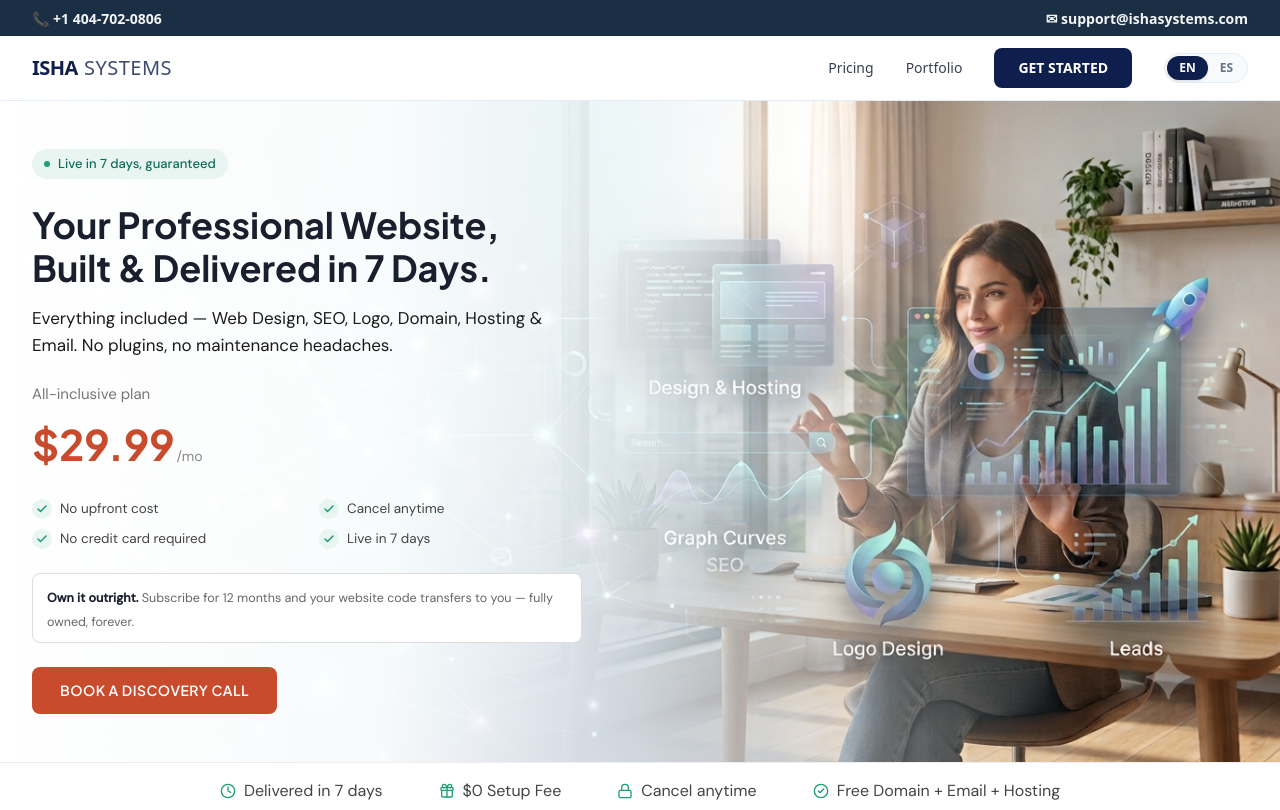
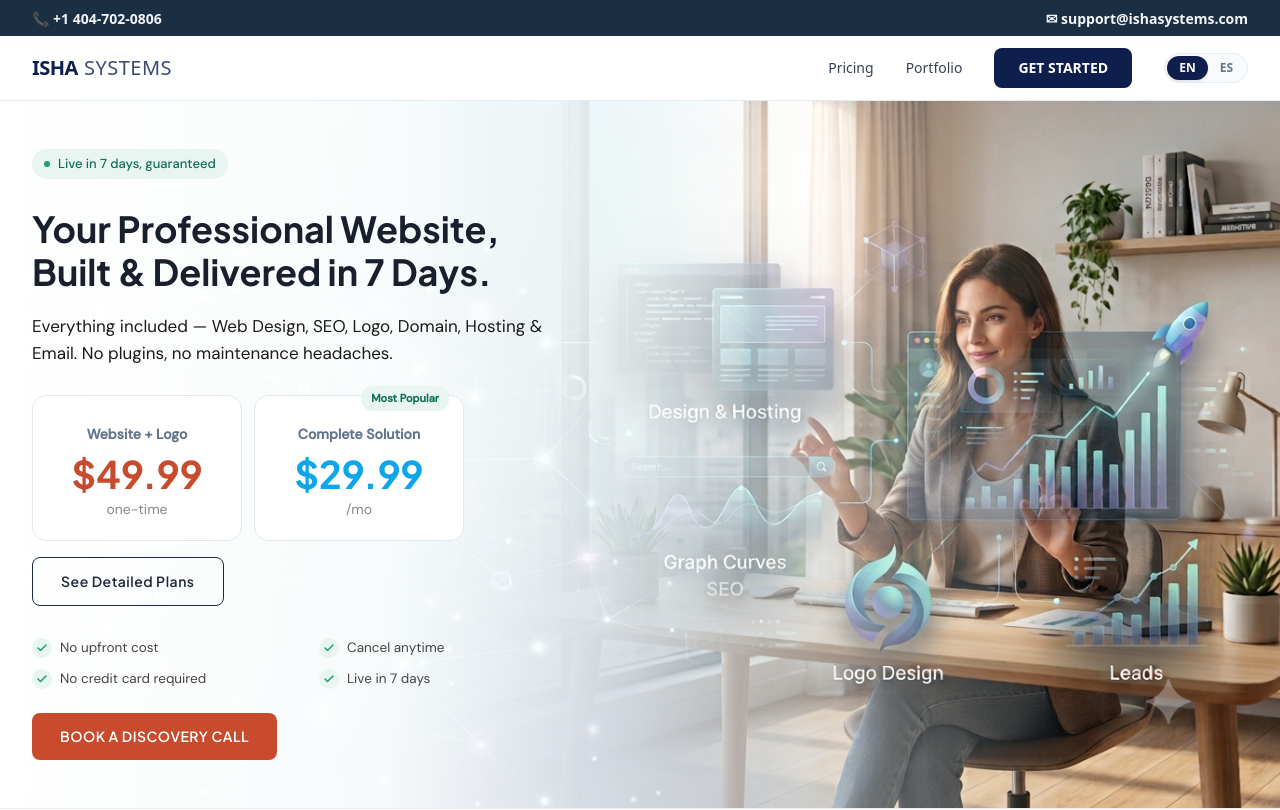
Before and after one commit to kalpeshtawde/ishasystems, a React (Vite) app: page / in a window 1280 px wide. Shown: the top 810 px of the page. Built offline with nearby package versions, Linux system fonts and the light colour scheme.

Commit message:
improved hero section

```diff
--- a/src/i18n.tsx
+++ b/src/i18n.tsx
@@ -20,7 +20,8 @@
       heroBadgeNew: 'Live in 7 days, guaranteed',
       heroHeadlineNew: 'Your Professional Website, Built & Delivered in 7 Days.',
       heroSubheadlineNew: 'Everything included — Web Design, SEO, Logo, Domain, Hosting & Email. No plugins, no maintenance headaches.',
-      heroPricingLabel: 'All-inclusive plan',
+      heroPricingLabel: 'Starting at',
+      heroSeeAllPlans: 'See all plans',
       heroPricePerMo: '/mo',
       heroBullet1: 'No upfront cost',
       heroBullet2: 'Cancel anytime',
@@ -445,7 +446,8 @@
       heroBadgeNew: 'En línea en 7 días, garantizado',
       heroHeadlineNew: 'Tu Sitio Web Profesional, Creado y Entregado en 7 Días.',
       heroSubheadlineNew: 'Todo incluido — Diseño Web, SEO, Logo, Dominio, Alojamiento y Correo. Sin plugins, sin dolores de cabeza de mantenimiento.',
-      heroPricingLabel: 'Plan todo incluido',
+      heroPricingLabel: 'Desde',
+      heroSeeAllPlans: 'Ver todos los planes',
       heroPricePerMo: '/mes',
       heroBullet1: 'Sin costo inicial',
       heroBullet2: 'Cancela cuando quieras',
--- a/src/pages/Home.tsx
+++ b/src/pages/Home.tsx
@@ -18,7 +18,7 @@
           style={{
             backgroundImage: 'url(/hero-bg.png)',
             backgroundSize: 'cover',
-            backgroundPosition: 'center right',
+            backgroundPosition: 'right 35%',
             backgroundRepeat: 'no-repeat'
           }}
         />
@@ -45,7 +45,7 @@
               background: '#e8f5f0',
               borderRadius: '20px',
               padding: '5px 12px',
-              marginBottom: '24px',
+              marginBottom: '28px',
               width: 'fit-content'
             }}>
               <div style={{ width: '6px', height: '6px', background: '#1D9E75', borderRadius: '50%' }} />
@@ -59,7 +59,7 @@
               fontSize: '36px',
               lineHeight: 1.2,
               color: '#1a1f2e',
-              marginBottom: '16px'
+              marginBottom: '20px'
             }}>
               {t.home.heroHeadlineNew}
             </h1>
@@ -70,20 +70,108 @@
               fontSize: '17px',
               color: '#1a1a1a',
               lineHeight: 1.6,
-              marginBottom: '24px'
+              marginBottom: '28px'
             }}>
               {t.home.heroSubheadlineNew}
             </p>
 
             {/* Pricing */}
-            <div style={{ marginBottom: '24px' }}>
-              <div style={{ fontFamily: 'DM Sans, sans-serif', fontSize: '15px', color: '#777777', marginBottom: '6px' }}>
-                {t.home.heroPricingLabel}
+            <div style={{ marginBottom: '32px' }}>
+              {/* Two Mini Pricing Cards */}
+              <div style={{ display: 'flex', flexWrap: 'wrap', gap: '12px', marginBottom: '16px' }}>
+                {/* Card 1 — Website + Logo */}
+                <div style={{
+                  flex: '1 1 160px',
+                  maxWidth: '210px',
+                  minHeight: '130px',
+                  background: '#ffffff',
+                  border: '1px solid #e2e8f0',
+                  borderRadius: '14px',
+                  padding: '20px',
+                  paddingTop: '28px',
+                  textAlign: 'center',
+                  display: 'flex',
+                  flexDirection: 'column',
+                  justifyContent: 'flex-start'
+                }}>
+                  <div style={{ fontFamily: 'DM Sans, sans-serif', fontSize: '14px', fontWeight: 600, color: '#64748b', marginBottom: '10px' }}>
+                    Website + Logo
+                  </div>
+                  <div style={{ fontFamily: 'Plus Jakarta Sans, sans-serif', fontSize: '38px', fontWeight: 700, color: '#C84B2D', lineHeight: 1 }}>
+                    $49.99
+                  </div>
+                  <div style={{ fontFamily: 'DM Sans, sans-serif', fontSize: '14px', color: '#888888', marginTop: '6px' }}>
+                    one-time
+                  </div>
+                </div>
+
+                {/* Card 2 — Complete Solution */}
+                <div style={{
+                  flex: '1 1 160px',
+                  maxWidth: '210px',
+                  minHeight: '130px',
+                  background: '#ffffff',
+                  border: '1px solid #e2e8f0',
+                  borderRadius: '14px',
+                  padding: '20px',
+                  paddingTop: '28px',
+                  textAlign: 'center',
+                  position: 'relative',
+                  display: 'flex',
+                  flexDirection: 'column',
+                  justifyContent: 'flex-start'
+                }}>
+                  {/* Most Popular Badge */}
+                  <div style={{
+                    position: 'absolute',
+                    top: '-10px',
+                    right: '14px',
+                    background: '#e8f5f0',
+                    color: '#0F6E56',
+                    fontSize: '11px',
+                    fontWeight: 600,
+                    fontFamily: 'DM Sans, sans-serif',
+                    padding: '4px 10px',
+                    borderRadius: '12px'
+                  }}>
+                    Most Popular
+                  </div>
+                  <div style={{ fontFamily: 'DM Sans, sans-serif', fontSize: '14px', fontWeight: 600, color: '#64748b', marginBottom: '10px' }}>
+                    Complete Solution
+                  </div>
+                  <div style={{ fontFamily: 'Plus Jakarta Sans, sans-serif', fontSize: '38px', fontWeight: 700, color: '#0ea5e9', lineHeight: 1 }}>
+                    $29.99
+                  </div>
+                  <div style={{ fontFamily: 'DM Sans, sans-serif', fontSize: '14px', color: '#888888', marginTop: '6px' }}>
+                    {t.home.heroPricePerMo}
+                  </div>
+                </div>
               </div>
-              <div style={{ display: 'flex', alignItems: 'baseline', gap: '2px' }}>
-                <span style={{ fontFamily: 'Plus Jakarta Sans, sans-serif', fontSize: '42px', fontWeight: 700, color: '#C84B2D' }}>$29.99</span>
-                <span style={{ fontFamily: 'DM Sans, sans-serif', fontSize: '14px', color: '#888888' }}>{t.home.heroPricePerMo}</span>
-              </div>
+
+              <button
+                onClick={() => setCurrentTab('pricing')}
+                style={{
+                  background: 'transparent',
+                  color: '#1e293b',
+                  fontFamily: 'Plus Jakarta Sans, sans-serif',
+                  fontWeight: 600,
+                  fontSize: '14px',
+                  letterSpacing: '0.5px',
+                  padding: '13px 28px',
+                  borderRadius: '8px',
+                  border: '1px solid #1e293b',
+                  cursor: 'pointer',
+                  transition: 'all 0.2s ease'
+                }}
+                onMouseEnter={(e) => {
+                  e.currentTarget.style.background = '#f1f5f9';
+                }}
+                onMouseLeave={(e) => {
+                  e.currentTarget.style.background = 'transparent';
+                }}
+              >
+                See Detailed Plans
+              </button>
             </div>
 
             {/* Bullet points - 2 column grid */}
@@ -110,19 +198,6 @@
                   <span style={{ fontFamily: 'DM Sans, sans-serif', fontSize: '13.5px', color: '#444444' }}>{item}</span>
                 </div>
               ))}
-            </div>
-
-            {/* Ownership callout box */}
-            <div style={{
-              background: '#ffffff',
-              border: '0.5px solid #dddddd',
-              borderRadius: '8px',
-              padding: '10px 14px',
-              marginBottom: '24px'
-            }}>
-              <span style={{ fontFamily: 'DM Sans, sans-serif', fontSize: '12.5px', color: '#666666' }}>
-                <strong style={{ color: '#1a1f2e' }}>{t.home.heroOwnershipTitle}</strong> {t.home.heroOwnershipText}
-              </span>
             </div>
 
             {/* CTA Button */}
```
